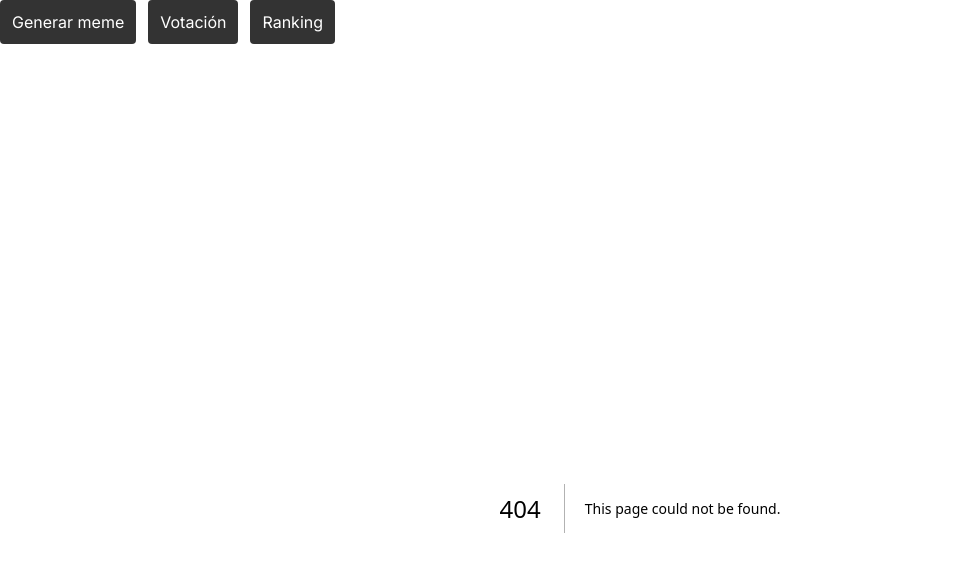
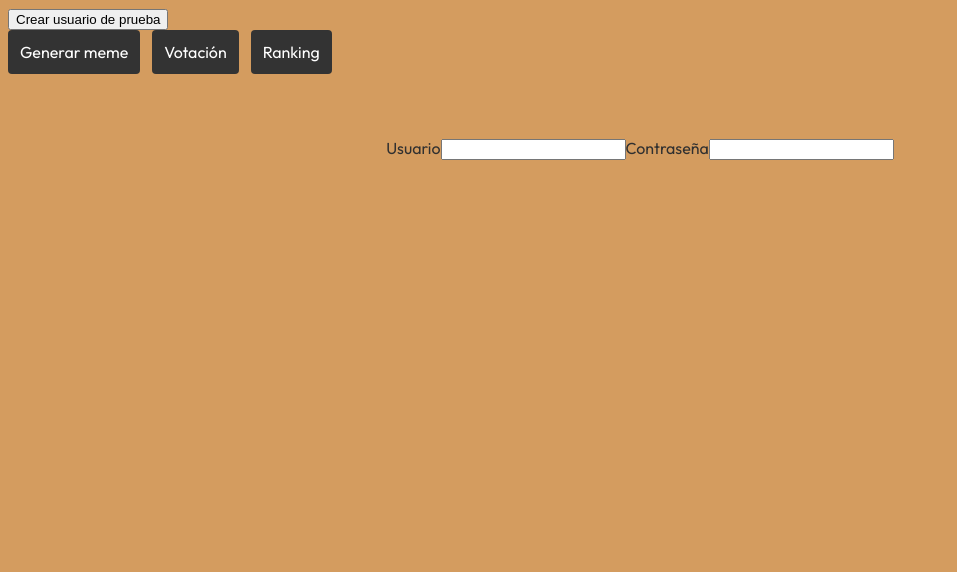
Before and after one commit to mariotl13/Memely, a Next.js app: page /login in a window 1280 px wide. Before the commit this address had no page. Shown: the top 572 px of the page, without its empty margins (0-957 px from the left). Built offline with nearby package versions, Linux system fonts and the light colour scheme.

Commit message:
test login firebase y font

```diff
--- a/package.json
+++ b/package.json
@@ -9,6 +9,7 @@
     "lint": "next lint"
   },
   "dependencies": {
+    "firebase": "^10.12.2",
     "next": "14.2.3",
     "react": "^18",
     "react-dom": "^18"
--- a/src/app/landing/landing.tsx
+++ b/src/app/landing/landing.tsx
@@ -2,6 +2,23 @@
 
 import Tabs, { TabsConfig } from "@/shared/components/tabs/tabs";
 import "./landing.scss"
+
+// Import the functions you need from the SDKs
+import { initializeApp } from "firebase/app";
+import { getAuth, createUserWithEmailAndPassword } from "firebase/auth";
+
+const firebaseConfig = {
+    apiKey: "AIzaSyDikq7mfP-krJ5IAsQlY1prbc5B5CutChE",
+    authDomain: "vigilant-potato-bc522.firebaseapp.com",
+    projectId: "vigilant-potato-bc522",
+    storageBucket: "vigilant-potato-bc522.appspot.com",
+    messagingSenderId: "1666480283",
+    appId: "1:1666480283:web:75da1769f7d9a947ed2e3e",
+    measurementId: "G-X9XDLHRFMH"
+};
+
+// Initialize Firebase
+const app = initializeApp(firebaseConfig);
 
 export default function Landing({
     inter,
@@ -29,10 +46,11 @@ export default function Landing({
     return (
         <html lang="en">
             <head>
-                <link rel="icon" href="../favicon.ico" sizes="any" />
+                {/* <link rel="icon" href="../favicon.ico" sizes="any" /> */}
             </head>
             <body className={inter.className}>
                 <header>
+                    <button onClick={createUser}>Crear usuario de prueba</button>
                     <Tabs tabsConfig={tabsConfig}></Tabs>
                 </header>
                 <main>
@@ -41,4 +59,24 @@ export default function Landing({
             </body>
         </html>
     )
+
+    function createUser() {
+        const auth = getAuth();
+        const email = "prueba@gmail.com";
+        const password = "prueba123";
+        createUserWithEmailAndPassword(auth, email, password)
+            .then((userCredential) => {
+                // Signed up
+                const user = userCredential.user;
+                console.log(user);
+                // ...
+            })
+            .catch((error) => {
+                const errorCode = error.code;
+                const errorMessage = error.message;
+                console.log("code", errorCode);
+                console.log("message", errorCode);
+                // ..
+            });
+    }
 }
--- a/src/app/layout.tsx
+++ b/src/app/layout.tsx
@@ -1,9 +1,9 @@
 import type { Metadata } from "next";
-import { Inter } from "next/font/google";
+import { Outfit } from "next/font/google";
 import "./globals.scss";
 import Landing from "./landing/landing";
 
-const inter = Inter({ subsets: ["latin"] });
+const outfit = Outfit({ subsets: ["latin"] });
 
 export const metadata: Metadata = {
     title: "Vigilant Potato",
@@ -17,6 +17,8 @@ export default function RootLayout({
 }>) {
 
     return (
-        <Landing inter={inter}>{children}</Landing>
+        <Landing inter={outfit}>
+            {children}
+        </Landing>
     );
 }
--- /dev/null
+++ b/src/app/login/page.tsx
@@ -0,0 +1,17 @@
+export default function Landing({
+    children,
+}: Readonly<{
+    children: React.ReactNode;
+}>) {
+
+
+    return (
+        <form className="login">
+            <label htmlFor="user">Usuario</label>
+            <input id="user" type="text" />
+
+            <label htmlFor="password">Contraseña</label>
+            <input id="password" type="text" />
+        </form>
+    )
+}
--- /dev/null
+++ b/src/app/login/styles.scss
@@ -0,0 +1,15 @@
+.login {
+    label {
+        display: flex;
+        flex-direction: column;
+        gap: 4px;
+
+        font-weight: bold;
+
+        input {
+            border: none;
+            padding: 8px;
+            border-radius: 4px;
+        }
+    }
+}
--- /dev/null
+++ b/src/pages/api/hello.ts
@@ -0,0 +1,3 @@
+export default function handler(req: any, res: any) {
+    res.status(200).json({ text: 'Hello' });
+}
```
Also changed, not shown: 1 other file (tests, documents, lock files or other folders).
